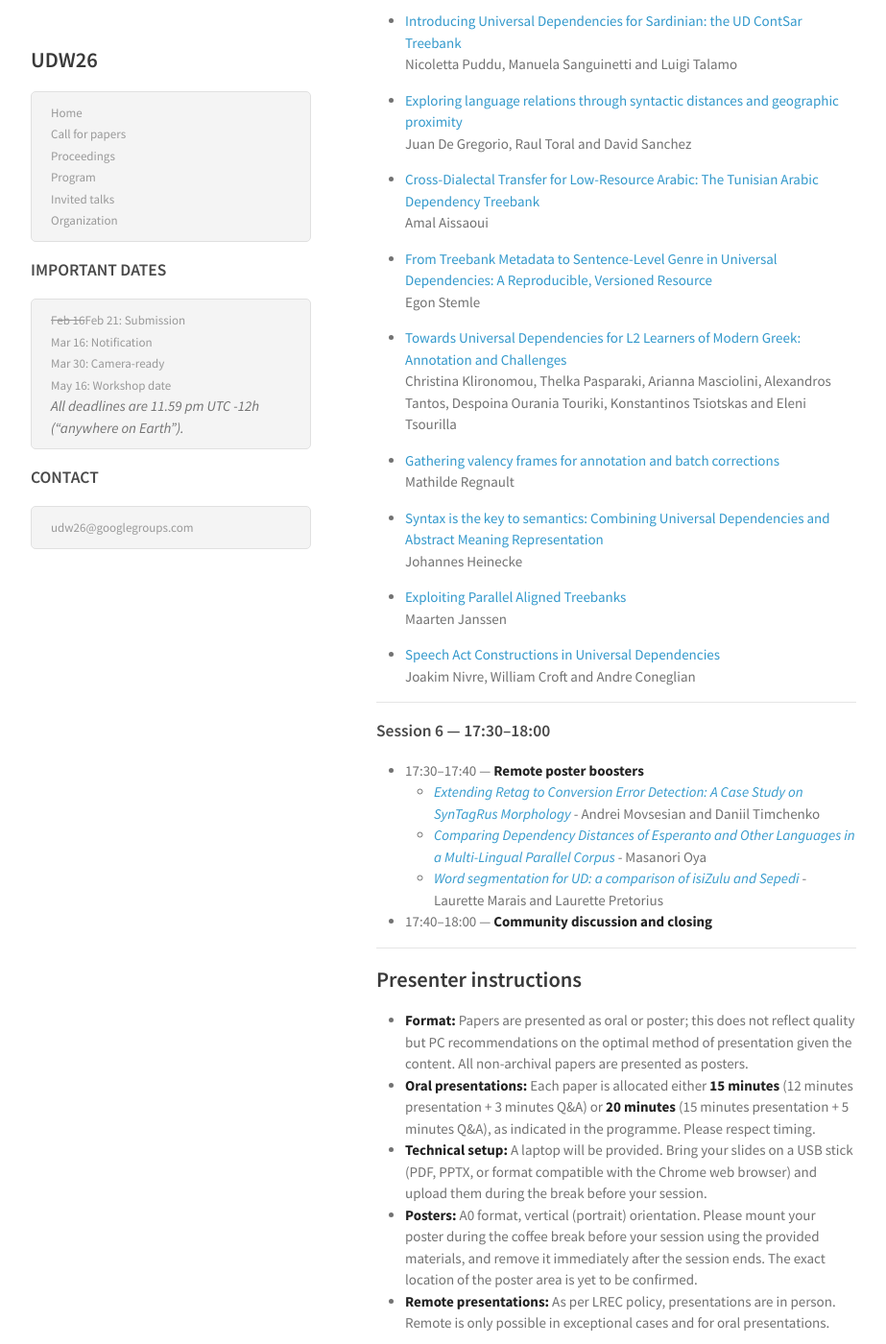
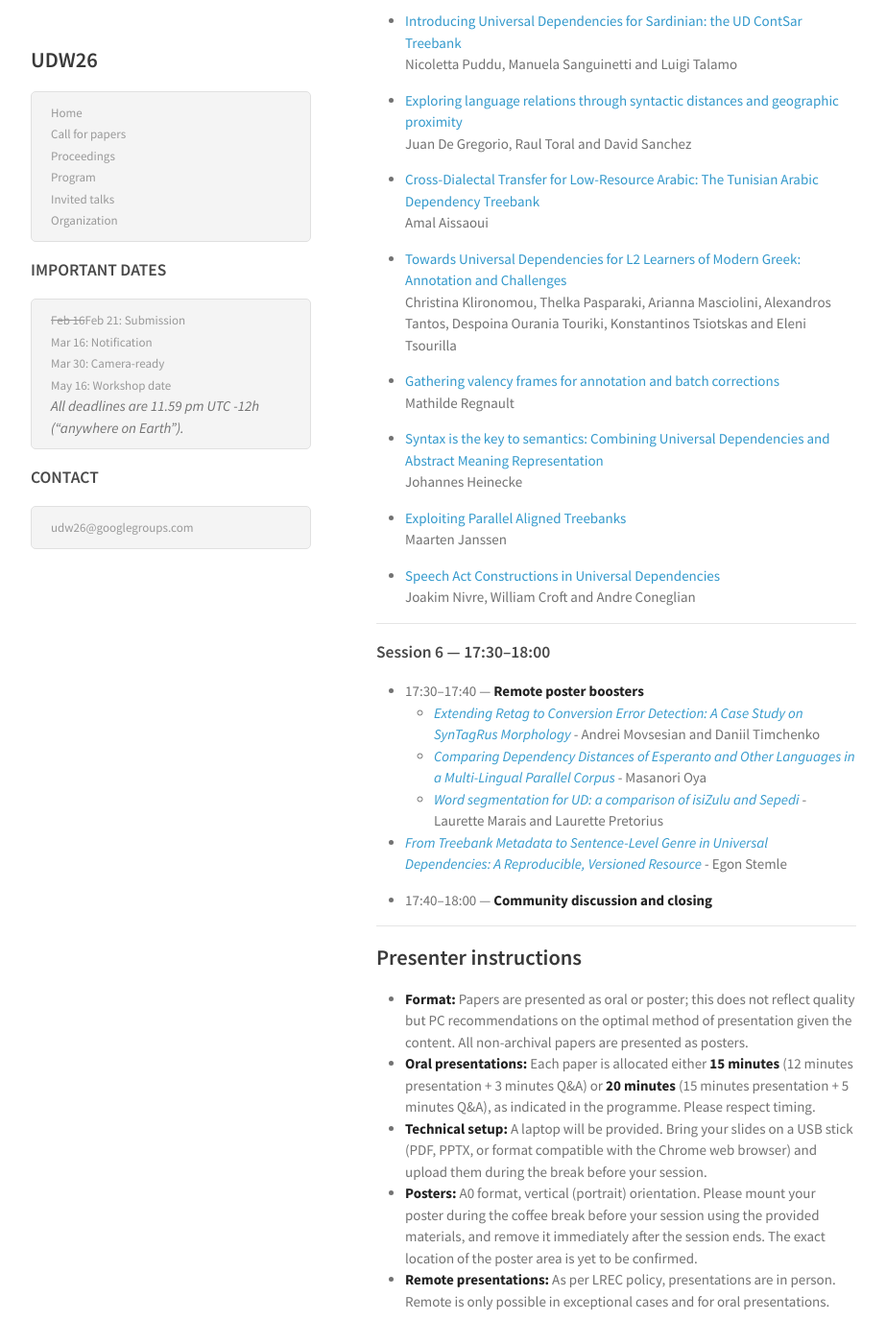
Before and after one commit to UniversalDependencies/udw26, a Jekyll site: the page built from program.md, in a window 1280 px wide and 1400 px high, scrolled down 2570 px. Shown: the whole window at 96% size, without its empty margins (178-1101 px from the left). Built offline with Jekyll 4.4.1, drawn with Linux system fonts in a browser that asks for light colours; part of the change alters nothing that is shown.

```diff
--- a/program.md
+++ b/program.md
@@ -121,9 +121,6 @@ Saturday, 16 May 2026  · Room **EIVISSA 2** for talks and **MENORCA Hall** for
 - [Cross-Dialectal Transfer for Low-Resource Arabic: The Tunisian Arabic Dependency Treebank](papers/40_Paper.pdf)
   Amal Aissaoui
 
-- [From Treebank Metadata to Sentence-Level Genre in Universal Dependencies: A Reproducible, Versioned Resource](papers/41_Paper.pdf)
-  Egon Stemle
-
 - [Towards Universal Dependencies for L2 Learners of Modern Greek: Annotation and Challenges](papers/14_Paper.pdf)
   Christina Klironomou, Thelka Pasparaki, Arianna Masciolini, Alexandros Tantos, Despoina Ourania Touriki, Konstantinos Tsiotskas and Eleni Tsourilla
 
@@ -147,6 +144,8 @@ Saturday, 16 May 2026  · Room **EIVISSA 2** for talks and **MENORCA Hall** for
   - _[Extending Retag to Conversion Error Detection: A Case Study on SynTagRus Morphology](papers/21_Paper.pdf)_ - Andrei Movsesian and Daniil Timchenko
   - _[Comparing Dependency Distances of Esperanto and Other Languages in a Multi-Lingual Parallel Corpus](papers/13_Paper.pdf)_ - Masanori Oya
   - _[Word segmentation for UD: a comparison of isiZulu and Sepedi](papers/24_Paper.pdf)_ - Laurette Marais and Laurette Pretorius
+- _[From Treebank Metadata to Sentence-Level Genre in Universal Dependencies: A Reproducible, Versioned Resource](papers/41_Paper.pdf)_ - Egon Stemle
+
 
 
 - 17:40–18:00 — **Community discussion and closing**
```
